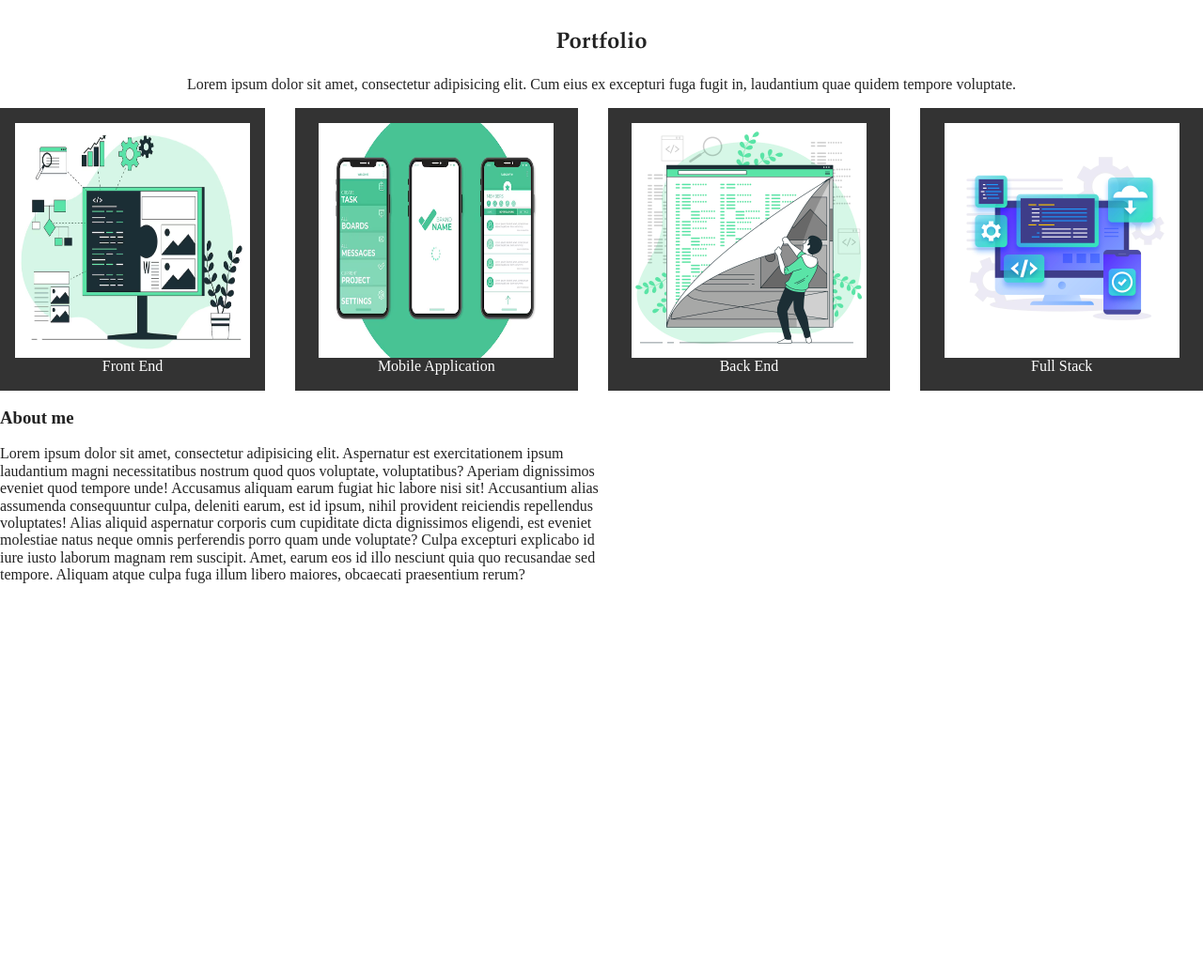
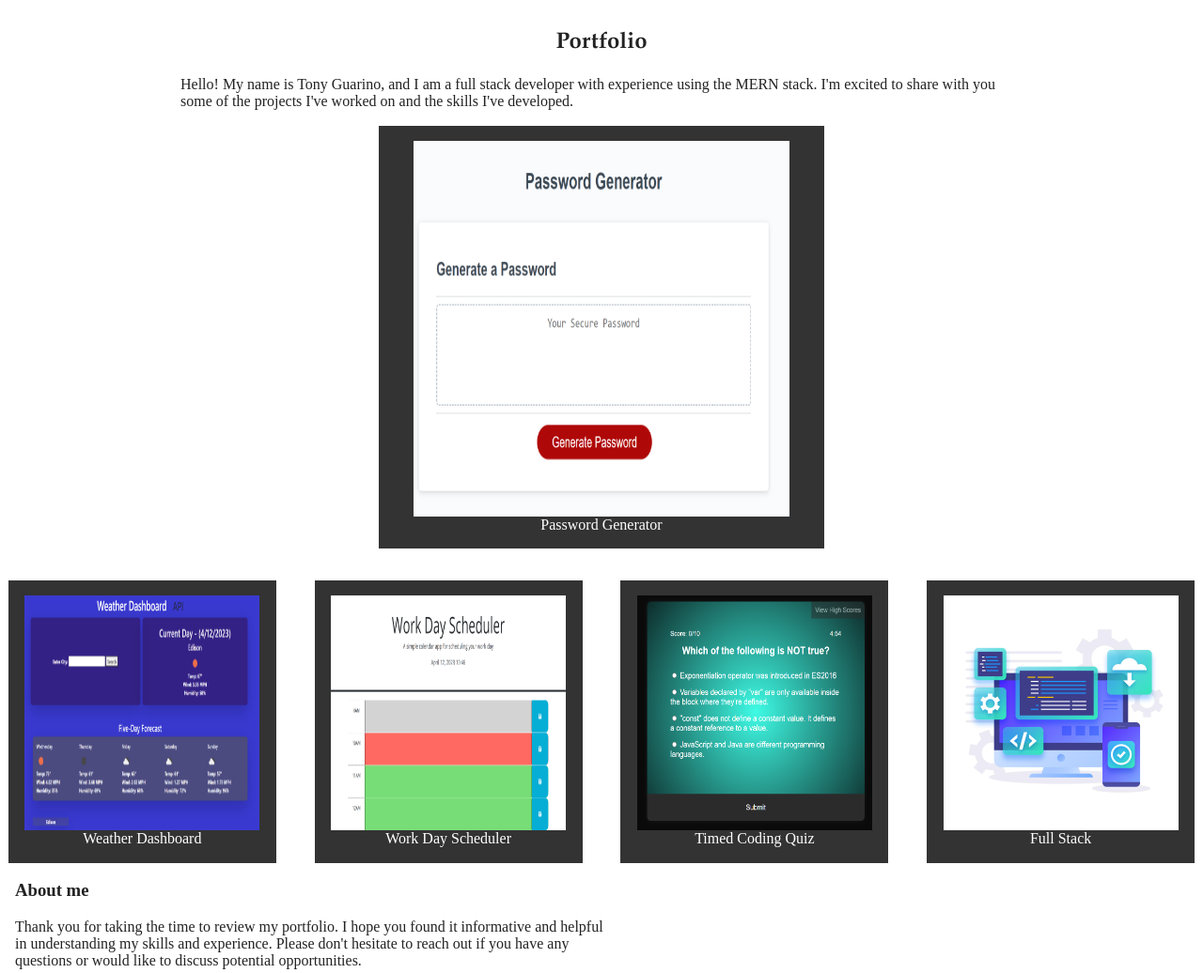
Before and after one commit to tg1489/portfolio, a website built with Parcel: page index.html in a window 1280 px wide. Shown: the part 360-1396 px from the top of the page at 94% size. Before the commit the page ends 998 px from the top, so only its background shows below. Built offline with nearby package versions, Linux system fonts and the light colour scheme.

Commit message:
updated files to add projects

```diff
--- a/css/main.css
+++ b/css/main.css
@@ -214,7 +214,9 @@ main {
 
 /* PORTFOLIO DESCRIPTION */
 .portfolio-cards .portfolio-desc {
-  text-align: center;
+  text-align: left;
+  margin-left: 15%;
+  margin-right: 15%;
 }
 
 /* COLUMNS */
@@ -222,17 +224,14 @@ main {
   display: flex;
   flex-direction: column;
   gap: 2rem;
-  /*border: 10px solid darkred;*/
+  /* border: 10px solid darkred; */
   text-align: center;
+  justify-content: space-evenly;
+}
 
-}
+/*This makes it so the main portfolio app background doesn't stretch out and is only incremented slightly*/
 .portfolio-cards .columns > * {
-
-  flex: 1;
-
-  /*flex-grow: 1;*/
-  /*flex-shrink: 1; */
-  /*flex-basis: 1; Similar to width */
+  flex-grow: 0.05;
 }
 
 
@@ -266,8 +265,15 @@ main {
   content: ' ';
 }
 
+/*Main Portfolio App Image Resized to be Bigger*/
+img#pwgen {
+  width: 400px;
+  height: 400px;
+}
+
 .about-me {
   width: 50%;
+  margin-left: 1rem;
 }
 
 
--- a/index.html
+++ b/index.html
@@ -1,33 +1,30 @@
-<!doctype html>
+<!DOCTYPE html>
 <html class="no-js" lang="">
+  <head>
+    <meta charset="utf-8" />
+    <title>Portfolio - Home</title>
+    <meta name="description" content="" />
+    <meta name="viewport" content="width=device-width, initial-scale=1" />
 
-  <head>
-  <meta charset="utf-8">
-  <title>Portfolio - Home</title>
-  <meta name="description" content="">
-  <meta name="viewport" content="width=device-width, initial-scale=1">
+    <meta property="og:title" content="" />
+    <meta property="og:type" content="" />
+    <meta property="og:url" content="" />
+    <meta property="og:image" content="" />
 
-  <meta property="og:title" content="">
-  <meta property="og:type" content="">
-  <meta property="og:url" content="">
-  <meta property="og:image" content="">
-
-  <link rel="manifest" href="site.webmanifest">
-  <link rel="apple-touch-icon" href="icon.png">
+    <link rel="manifest" href="site.webmanifest" />
+    <link rel="apple-touch-icon" href="icon.png" />
     <!-- Place favicon.ico in the root directory -->
 
-  <link rel="stylesheet" href="css/normalize.css">
-  <link rel="stylesheet" href="css/main.css">
+    <link rel="stylesheet" href="css/normalize.css" />
+    <link rel="stylesheet" href="css/main.css" />
 
-  <meta name="theme-color" content="#fafafa">
+    <meta name="theme-color" content="#fafafa" />
     <title>Portfolio - Tony Guarino</title>
   </head>
   <body>
     <header>
       <nav class="navbar">
-      <section class="name-title">
-        Tony Guarino
-      </section>
+        <section class="name-title">Tony Guarino</section>
 
         <!-- 3 Lines Menu for Mobile -->
         <a href="#" class="toggle-button">
@@ -41,77 +38,98 @@
             <li><a href="#">Home</a></li>
             <li><a href="#">About</a></li>
             <li><a href="mailto:tonyguarino1489@gmail.com">Contact</a></li>
-
           </ul>
         </section>
       </nav>
     </header>
     <main>
-    <section class="tony"> <!-- Make this a flex column -->
+      <section class="tony">
+        <!-- Make this a flex column -->
 
-
-      <br>
+        <br />
         <table>
-        <tr>
-        </tr>
+          <tr></tr>
           <tr>
             <td class="table-font">
-            Tony<br>
+              Tony<br />
               Guarino
             </td>
             <td class="table-avatar">
-            <img class="avatar" src="icon.png" alt="profile pic">
+              <img class="avatar" src="icon.png" alt="profile pic" />
             </td>
-
           </tr>
-
         </table>
-
 
         <div class="line"></div>
         <p><span class="bold">Date of Birth:</span> January 4th 1989</p>
         <p><span class="bold">City:</span> Carteret, NJ</p>
         <p><span class="bold">Email:</span> tonyguarino1489@gmail.com</p>
         <p><span class="bold">Phone:</span> 732-850-6458</p>
-
-
       </section>
 
+      <section id="pc1" class="portfolio-cards">
+        <h2>Portfolio</h2>
+        <p class="portfolio-desc">
+          Hello! My name is Tony Guarino, and I am a full stack developer with
+          experience using the MERN stack. I'm excited to share with you some of
+          the projects I've worked on and the skills I've developed.
+        </p>
+
+        <!--Resized First App to be Big-->
+        <div id="col1" class="columns">
+          <a href="https://tg1489.github.io/password-generator/" target="_blank"
+            ><article class="card">
+              <img
+                id="pwgen"
+                src="img/pwgen.png"
+                alt="main portfolio application"
+              />
+              Password Generator
+            </article>
+            <p></p>
+          </a>
+        </div>
+      </section>
+      <br />
+
       <section class="portfolio-cards">
-      <h2>Portfolio</h2>
-      <p class="portfolio-desc">Lorem ipsum dolor sit amet, consectetur adipisicing elit.
-        Cum eius ex excepturi fuga fugit in, laudantium quae quidem tempore voluptate.
+        <div class="columns">
+          <a href="https://tg1489.github.io/weather-dashboard/" target="_blank"
+            ><article class="card">
+              <img src="img/weather.png" alt="test image" />Weather Dashboard
+            </article></a
+          >
+          <a
+            href="https://tg1489.github.io/work-day-scheduler/"
+            target="_blank"
+          >
+            <article class="card">
+              <img src="img/work.png" alt="test image" />Work Day Scheduler
+            </article></a
+          >
 
-      </p>
-        <div class="columns">
-          <a href="front.html"><article class="card"><img src ="img/front.png" alt="test image">Front End</article></a>
-          <article class="card"><img src ="img/mobile.png" alt="test image">Mobile Application</article>
-          <article class="card"><img src ="img/back.jpg" alt="test image">Back End</article>
-          <article class="card"><img src ="img/full.jpg" alt="test image">Full Stack</article>
+          <a href="https://tg1489.github.io/timed-coding-quiz/" target="_blank">
+            <article class="card">
+              <img src="img/quiz.png" alt="test image" />Timed Coding Quiz
+            </article></a
+          >
+          <article class="card">
+            <img src="img/full.jpg" alt="test image" />Full Stack
+          </article>
         </div>
       </section>
       <section class="about-me">
         <h3>About me</h3>
         <p>
-        Lorem ipsum dolor sit amet, consectetur adipisicing elit. Aspernatur est exercitationem ipsum laudantium
-        magni necessitatibus nostrum quod quos voluptate, voluptatibus? Aperiam dignissimos eveniet quod tempore
-        unde! Accusamus aliquam earum fugiat hic labore nisi sit! Accusantium alias assumenda consequuntur culpa,
-        deleniti earum, est id ipsum, nihil provident reiciendis repellendus voluptates! Alias aliquid aspernatur
-        corporis cum cupiditate dicta dignissimos eligendi, est eveniet molestiae natus neque omnis perferendis
-        porro quam unde voluptate? Culpa excepturi explicabo id iure iusto laborum magnam rem suscipit. Amet, earum
-        eos id illo nesciunt quia quo recusandae sed tempore. Aliquam atque culpa fuga illum libero maiores,
-        obcaecati praesentium rerum?
+          Thank you for taking the time to review my portfolio. I hope you found
+          it informative and helpful in understanding my skills and experience.
+          Please don't hesitate to reach out if you have any questions or would
+          like to discuss potential opportunities.
         </p>
       </section>
-
     </main>
 
-  <footer>
-
-  </footer>
-
-
-
+    <footer></footer>
 
     <!--  Javascript -->
     <script src="js/vendor/modernizr-3.11.2.min.js"></script>
@@ -120,10 +138,31 @@
 
     <!-- Google Analytics: change UA-XXXXX-Y to be your site's ID. -->
     <script>
-    window.ga = function () { ga.q.push(arguments) }; ga.q = []; ga.l = +new Date;
-    ga('create', 'UA-XXXXX-Y', 'auto'); ga('set', 'anonymizeIp', true); ga('set', 'transport', 'beacon'); ga('send', 'pageview')
+      window.ga = function () {
+        ga.q.push(arguments);
+      };
+      ga.q = [];
+      ga.l = +new Date();
+      ga("create", "UA-XXXXX-Y", "auto");
+      ga("set", "anonymizeIp", true);
+      ga("set", "transport", "beacon");
+      ga("send", "pageview");
     </script>
     <script src="https://www.google-analytics.com/analytics.js" async></script>
   </body>
+</html>
 
-</html>
+<!--  Technical Skills Front-end: HTML, CSS, JavaScript, React,
+          Redux Back-end: Node.js, Express, MongoDB, Mongoose Deployment:
+          GitHub, Heroku, AWS Description: [Brief overview of the project]
+          Technologies used: React, Node.js, Express, MongoDB, Redux Key
+          features: [List some of the key features of the project] Experience
+          [Company Name] - [Position] - [Dates of employment] Description:
+          [Brief overview of your role] Technologies used: [List the
+          technologies you used] Key achievements: [List some of your key
+          achievements] Education [Degree] in [Field] - [University] -
+          [Graduation Date] Conclusion Thank you for taking the time to review
+          my portfolio. I hope you found it informative and helpful in
+          understanding my skills and experience. Please don't hesitate to reach
+          out if you have any questions or would like to discuss potential
+          opportunities. -->
```
Also changed, not shown: README.md, img/quiz.png (added), img/weather.png (added), img/work.png (added). Lines whose indentation alone changed are shown as unchanged.
